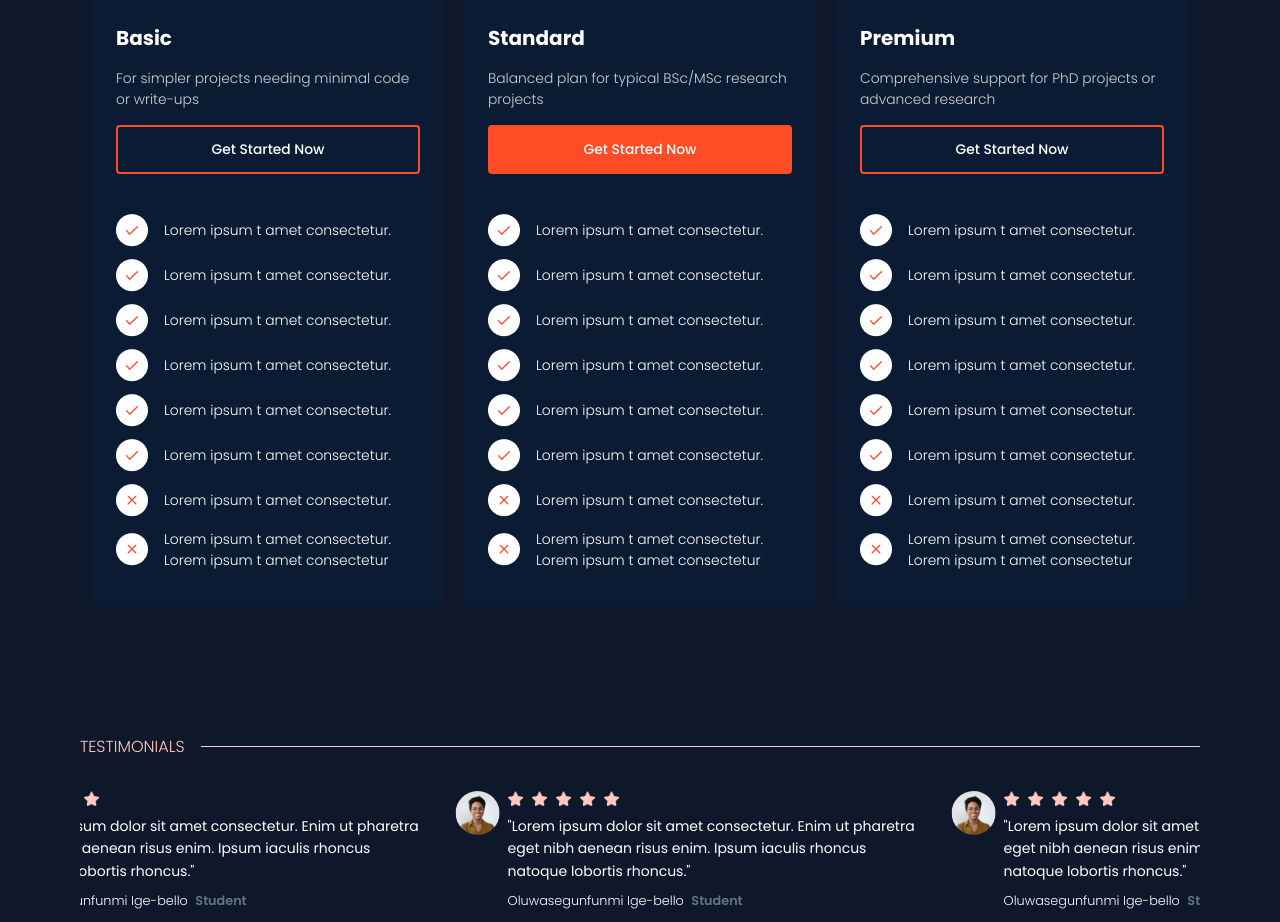
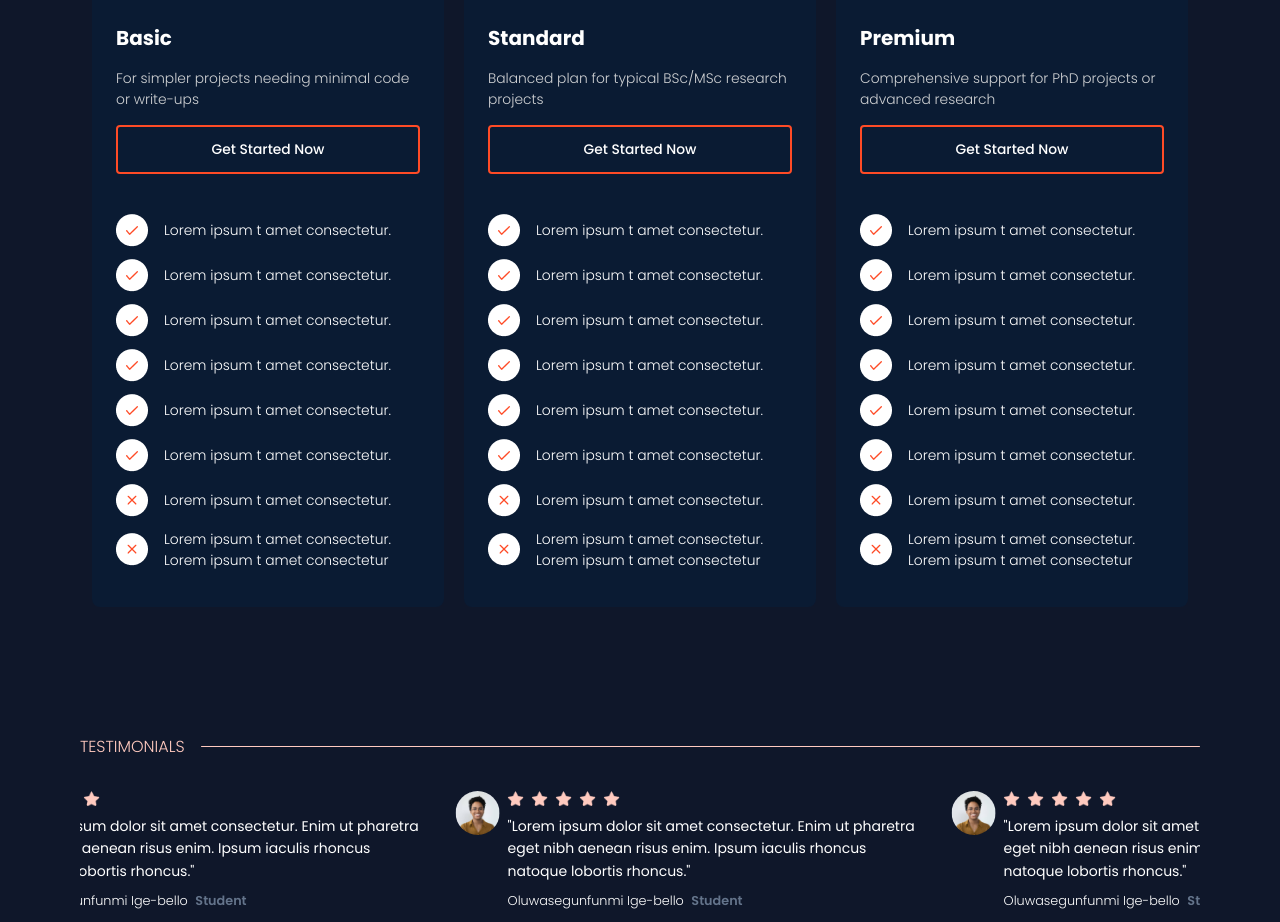
Before and after one commit to miss3persin/GreyPub, a Next.js app: page / in a window 1280 px wide. Shown: the part 3140-4062 px from the top of the page. Built offline with nearby package versions, Linux system fonts and the light colour scheme.

Commit message:
added hover effect on blog section

```diff
--- a/src/app/Sections/BlogSection.js
+++ b/src/app/Sections/BlogSection.js
@@ -37,7 +37,7 @@ export const BlogSection = () => {
         {blogs.map((blog, index) => (
           <div
             key={index}
-            className="max-w-[18rem] cursor-pointer"
+            className="max-w-[18rem] cursor-pointer hover:scale-105 transition-all duration-300"
             onClick={() => handleClick(blog.link)}
           >
             <div className='overflow-hidden w-[18rem] h-48 rounded-2xl'>
--- a/src/app/Sections/PriceSection.js
+++ b/src/app/Sections/PriceSection.js
@@ -62,7 +62,7 @@ export const PriceSection = () => {
     <div className='bg-[#0A1B33] text-white py-9 px-6 max-w-[22rem] rounded-lg hover:shadow-[6px_7px_20px_rgba(242,208,202,0.65),-6px_7px_20px_rgba(242,208,202,0.65)] hover:scale-105 transition-all duration-300'>
         <p className='font-bold text-xl mb-4'>Standard</p>
         <p className='font-light text-[0.865rem] mb-4 text-[#D0D2D4]'>Balanced plan for typical BSc/MSc research projects</p>
-        <button className='border-2 border-[#FF4B26] bg-[#FF4B26] w-full font-medium text-[0.865rem] py-3 rounded mb-10 transition duration-200 ease-in-out transform hover:bg-transparent hover:scale-105'>Get Started Now</button>
+        <button className='border-2 border-[#FF4B26] w-full font-medium text-[0.865rem] py-3 rounded mb-10 transition duration-200 ease-in-out transform hover:bg-[#FF4B26] hover:scale-105'>Get Started Now</button>
 
         <div className='flex items-center gap-4 mb-3'>
             <Image src={good_icon}/>
```
